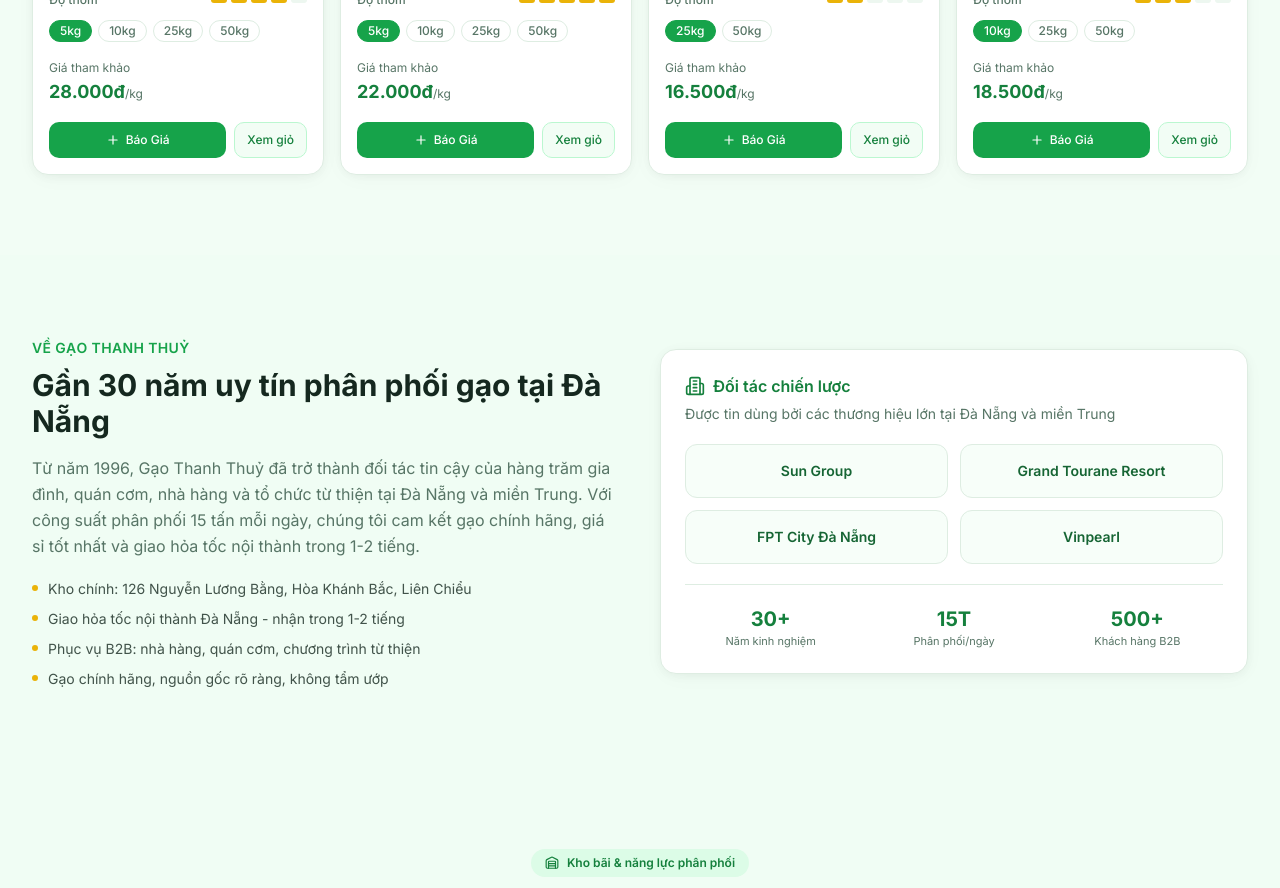
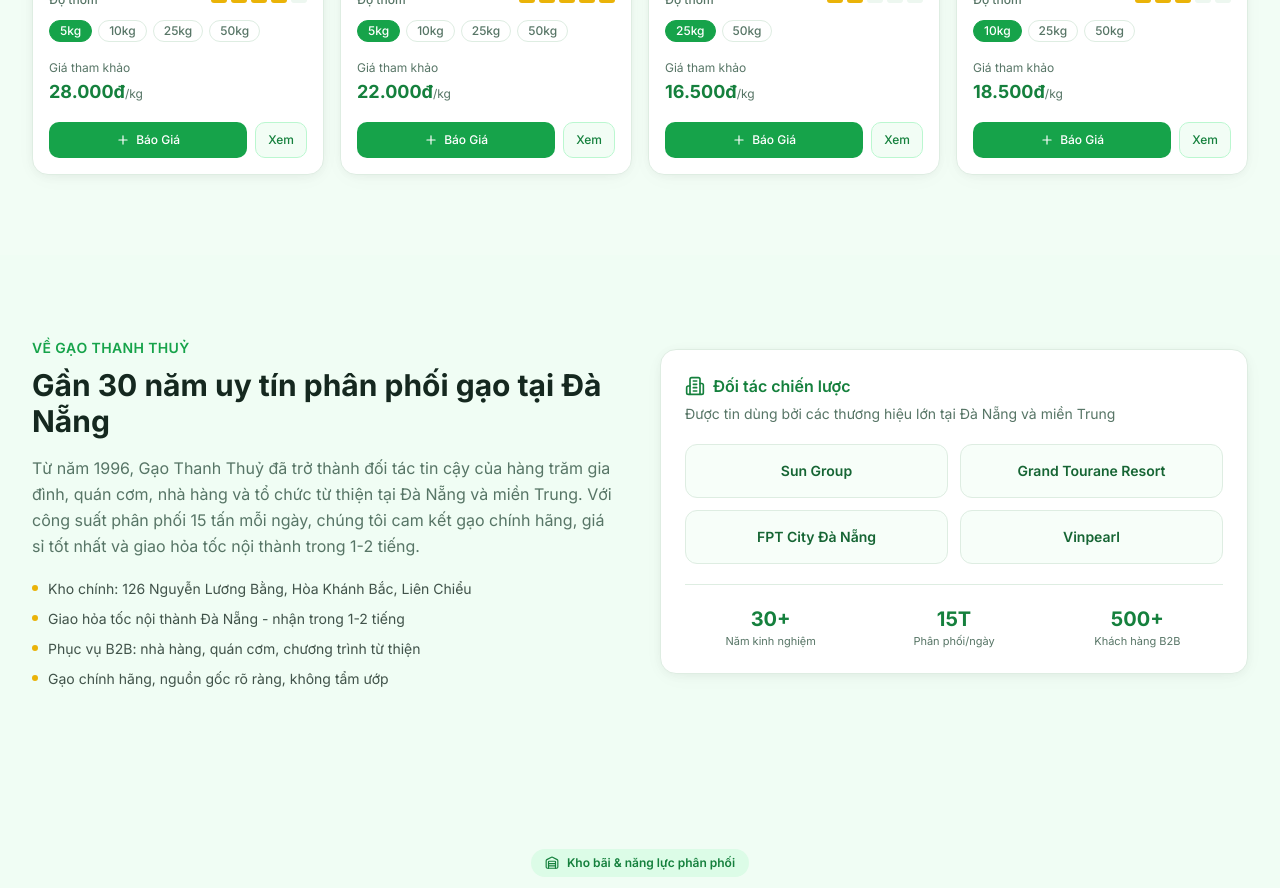
Before and after one commit to chucuoi07kt/gaothanhthuy, a Next.js app: page / in a window 1280 px wide. Shown: the part 1880-2768 px from the top of the page. Built offline with nearby package versions, Linux system fonts and the light colour scheme.

Commit message:
Update ProductCard.tsx

```diff
--- a/src/components/ProductCard.tsx
+++ b/src/components/ProductCard.tsx
@@ -116,7 +116,7 @@ export function ProductCard({ product }: { product: Product }) {
             variant="outline"
             className="border-brand-200 text-brand-700 hover:bg-brand-50 text-xs px-3"
           >
-            Xem giỏ
+            Xem
           </Button>
         </div>
       </div>
```
